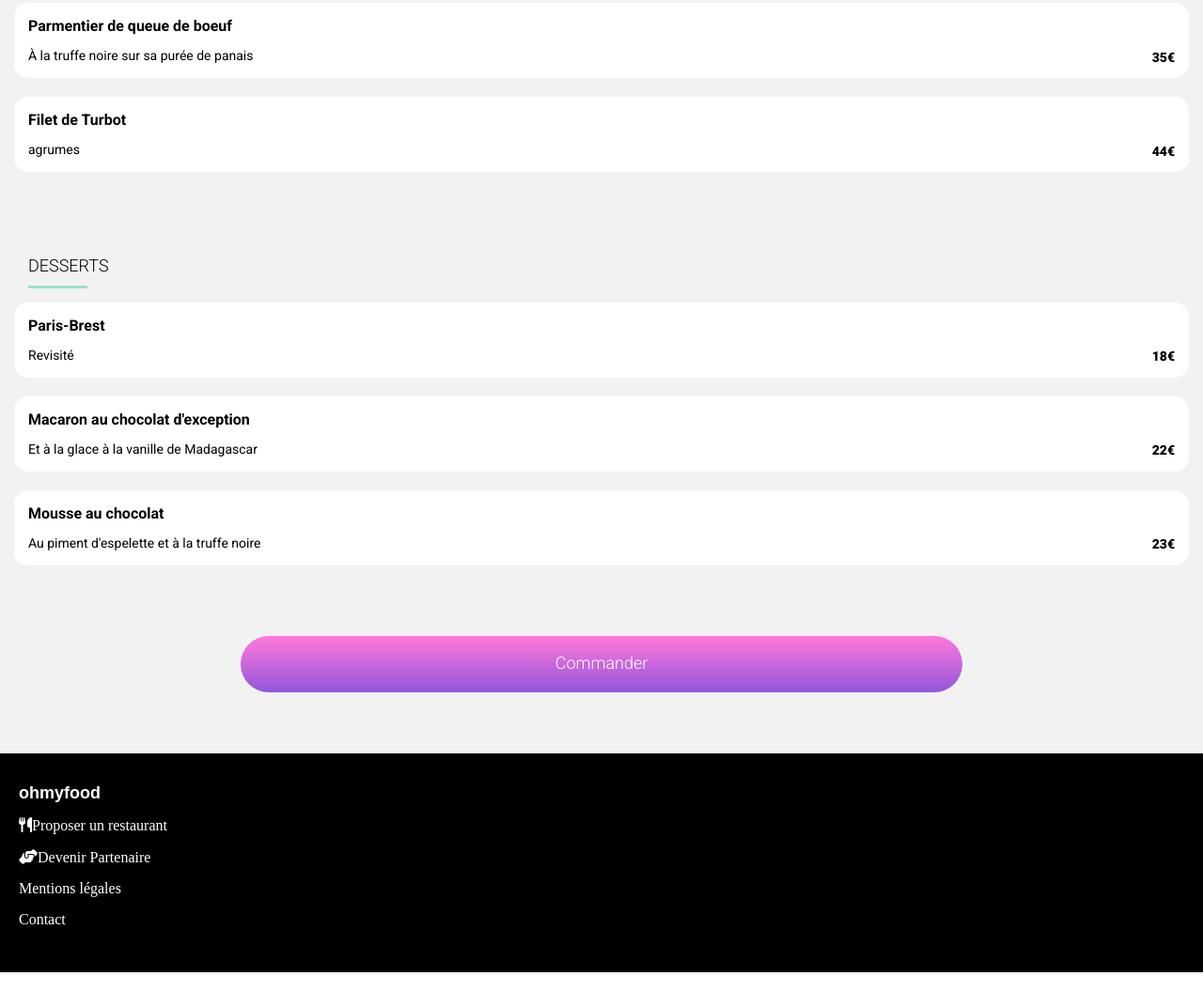
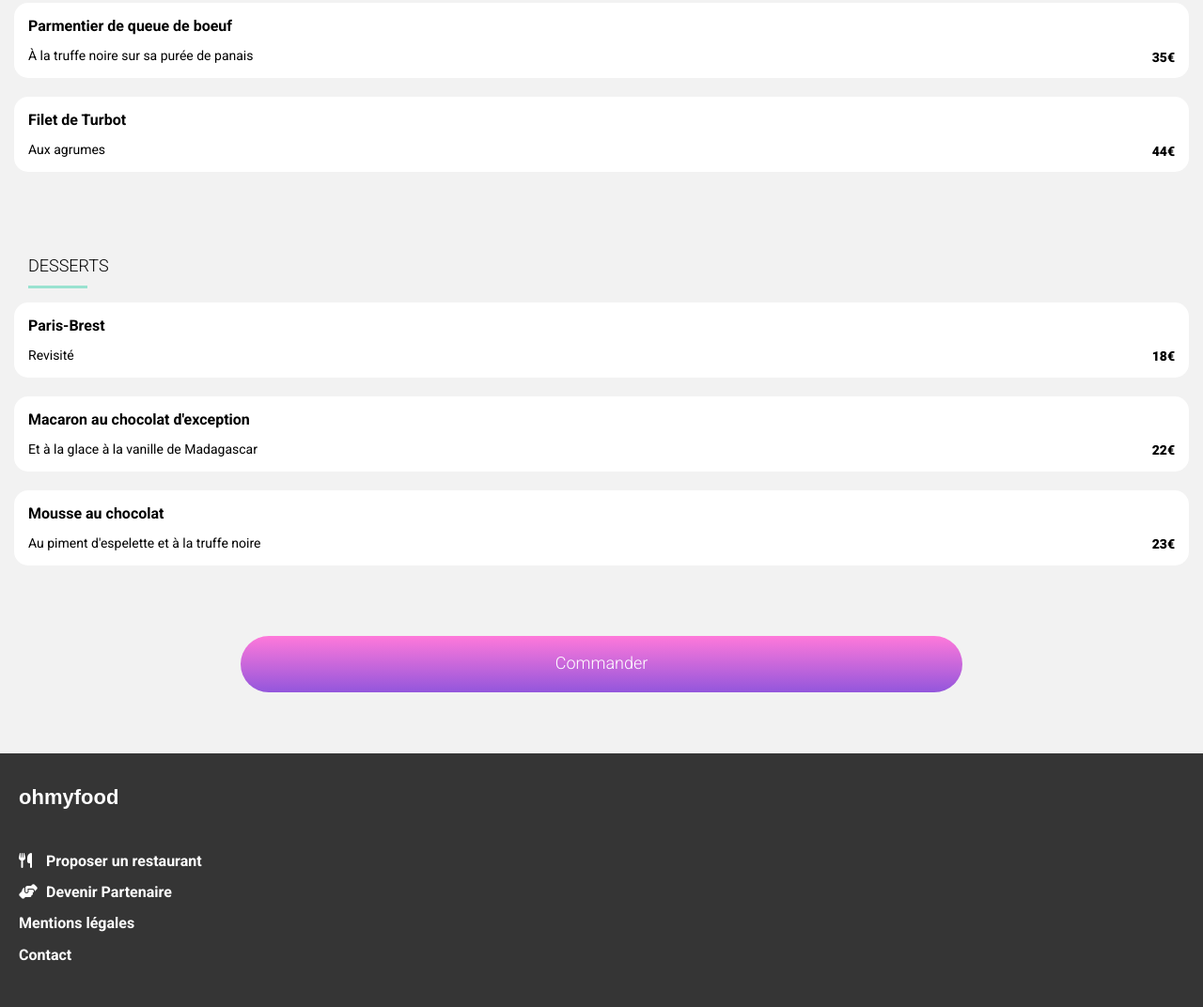
Before and after one commit to seb1747/Ohmyfood, a website: page menu1.html in a window 1280 px wide. Shown: the part 1072-2144 px from the top of the page at 94% size. Before the commit the page ends 2107 px from the top, so only its background shows below. Drawn offline with Linux system fonts and the light colour scheme; a web font is replaced by a local one.

Commit message:
correction soutenance

```diff
--- a/menu1.html
+++ b/menu1.html
@@ -121,7 +121,7 @@
                 <div class="btn__body__gras">
                   <h3>Filet de Turbot</h3>
 
-                  <p>agrumes</p>
+                  <p>Aux agrumes</p>
                 </div>
                 <div class="btn__price">
                   <p><strong>44€</strong></p>
--- a/sass/main.scss
+++ b/sass/main.scss
@@ -256,7 +256,7 @@ input::-moz-placeholder {
   position: absolute;
   top: 215px;
   font-size: 24px;
-  right: 55px;
+  right: 15px;
   width: 50px;
   height: 50px;
   color: grey;
@@ -294,13 +294,15 @@ figure {
   top: 15px;
   right: 15px;
   width: 82px;
-  height: 32px;
+  height: 28px;
   align-items: center;
   color: #279d80;
-  border-radius: 5px 5px 5px 5px;
+  border-radius: 2px 2px 2px 2px;
   background-color: $color-tertiary;
   text-decoration: none;
   @include fonttextsize;
+  font-size: 14px;
+  font-weight: bold;
 }
 footer {
   display: flex;
@@ -308,13 +310,14 @@ footer {
 }
 .footer {
   width: 100%;
-  background-color: #000;
+  background-color: #353535;
   &__title {
     padding-left: 20px;
     padding-top: 20px;
+    padding-bottom: 30px;
     @include title-familly;
     color: white;
-    font-size: 18px;
+    font-size: 22px;
     @media (min-width: $desktop-responsive) {
       text-align: center;
       font-size: 22px;
@@ -325,6 +328,11 @@ footer {
     padding-left: 20px;
     li {
       padding-bottom: 15px;
+      @include text-familly;
+    }
+    i {
+      padding-right: 15px;
+      width: 14px;
     }
     @media (min-width: $desktop-responsive) {
       display: flex;
@@ -337,6 +345,7 @@ footer {
 footer a {
   text-decoration: none;
   color: #fff;
+  width: 100%;
 }
 footer ul {
   list-style: none;
--- a/sass/main_menu.scss
+++ b/sass/main_menu.scss
@@ -17,8 +17,8 @@ header {
   display: inline-block;
   justify-content: space-around;
   margin-top: 15px;
-  width: 100%;
   height: 60px;
+  width: 90%;
   @media (min-width: $desktop-responsive) {
     max-width: 100%;
     height: 110px;
@@ -53,6 +53,8 @@ header {
   display: flex;
   justify-content: center;
   align-items: center;
+  text-align: center;
+
   width: 85%;
   @include title-familly;
   @media (min-width: $desktop-responsive) {
@@ -116,6 +118,7 @@ a {
   display: flex;
   font-size: 24px;
   top: 15px;
+  right:15px;
   width: 24px;
   height: 24px;
   color: grey;
@@ -243,7 +246,7 @@ h2 {
     justify-content: flex-end;
     align-items: flex-end;
     @include text-familly;
-    width: 100%;
+
     height: 100%;
     padding-right: 15px;
   }
@@ -288,14 +291,14 @@ footer {
 }
 .footer {
   width: 100%;
-
-  background-color: #000;
+  background-color: #353535;
   &__title {
     padding-left: 20px;
     padding-top: 20px;
+    padding-bottom: 30px;
     @include title-familly;
     color: white;
-    font-size: 18px;
+    font-size: 22px;
     @media (min-width: $desktop-responsive) {
       text-align: center;
       font-size: 22px;
@@ -306,6 +309,11 @@ footer {
     padding-left: 20px;
     li {
       padding-bottom: 15px;
+      @include text-familly;
+    }
+    i {
+      padding-right: 15px;
+      width: 14px;
     }
     @media (min-width: $desktop-responsive) {
       display: flex;
@@ -318,9 +326,12 @@ footer {
 footer a {
   text-decoration: none;
   color: #fff;
+  width: 100%;
 }
 footer ul {
   list-style: none;
   padding: 0%;
+}
+footer li {
   padding-bottom: 15px;
 }
```
Also changed, not shown: css/menu.style.css, css/prefixed/menu.style.css, css/prefixed/style.css, css/style.css, 2 other files.
